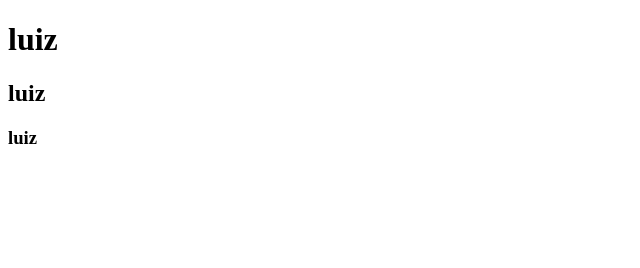
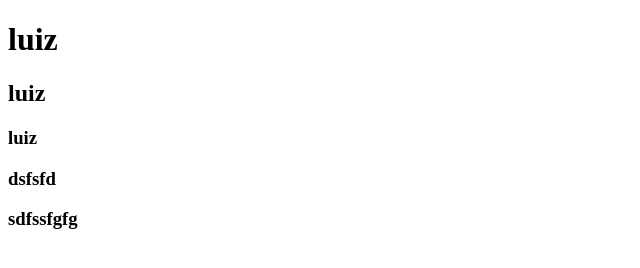
Before and after one commit to luizfernando2001/LgLeon, a plain HTML site: page index.html in a window 1280 px wide. Shown: the whole page, without its empty margins (0-640 px from the left). Drawn offline with Linux system fonts and the light colour scheme.

Commit message:
luizteste

```diff
--- a/index.html
+++ b/index.html
@@ -12,7 +12,8 @@
     <h1>luiz</h1>
     <h2>luiz</h2>
     <h3>luiz</h3>
-
+    <h3>dsfsfd</h3>
+    <h3>sdfssfgfg</h3>
 </body>
 
 </html>
```
